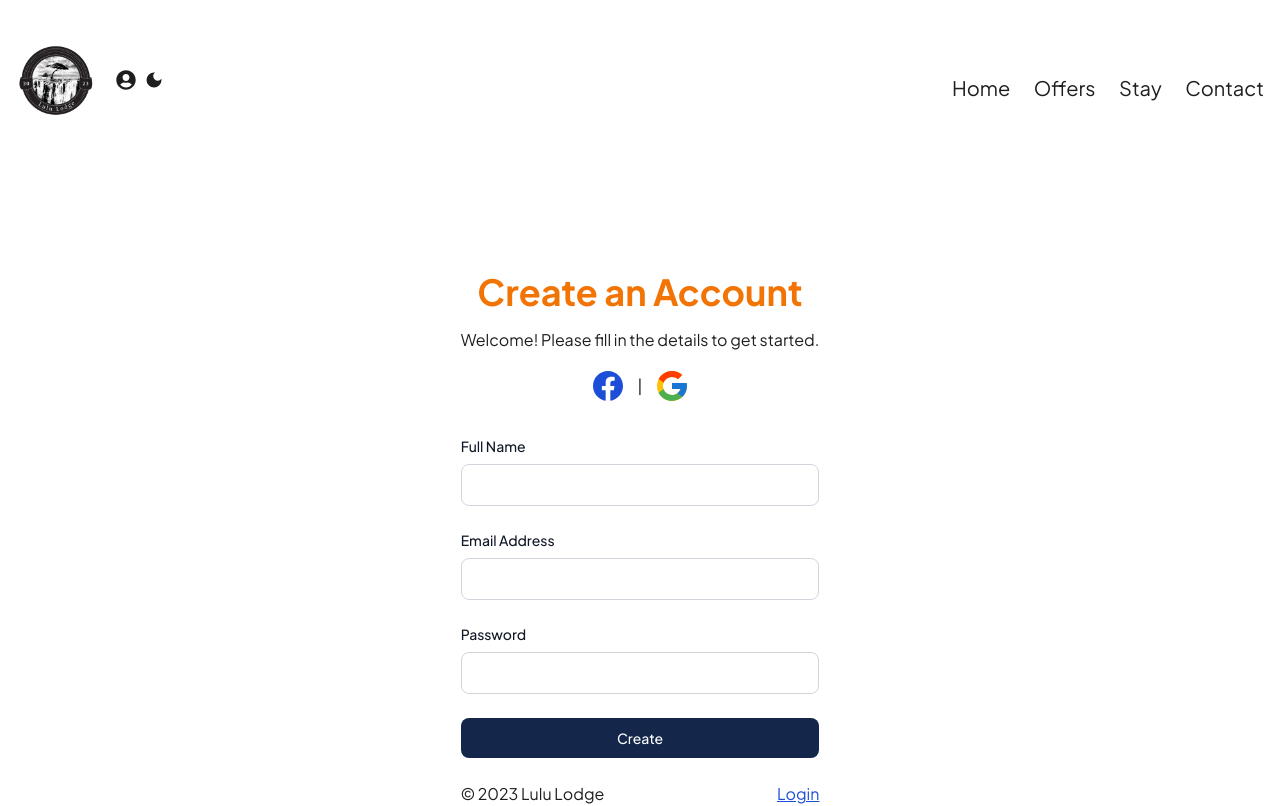
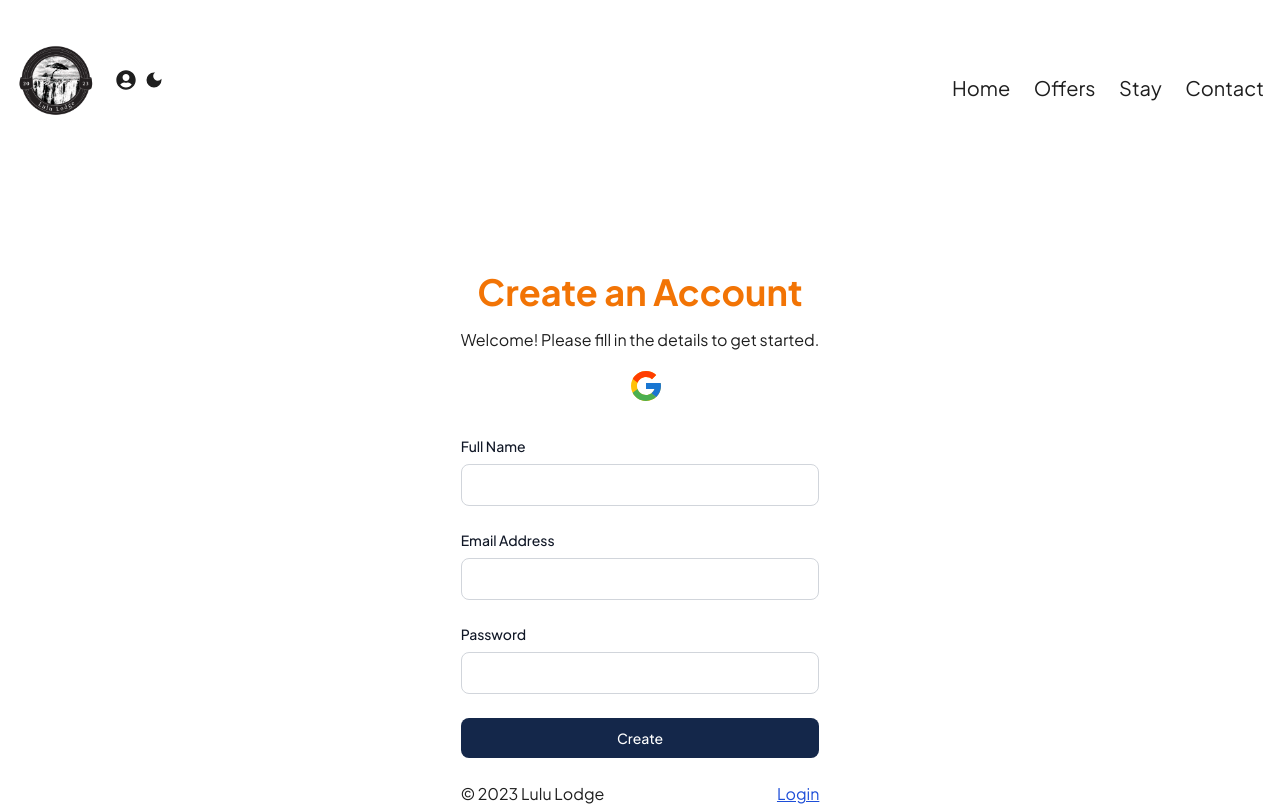
Before and after one commit to Demenico14/Lulu_lodge, a Next.js app: page /auth in a window 1280 px wide. Shown: the top 806 px of the page. Built offline with nearby package versions, Linux system fonts and the light colour scheme; no server answers.

Commit message:
Update page.tsx

```diff
--- a/src/app/(web)/auth/page.tsx
+++ b/src/app/(web)/auth/page.tsx
@@ -72,10 +72,7 @@ const Auth = () => {
             Welcome! Please fill in the details to get started.
           </p>
           <span className="inline-flex items-center justify-center">
-            <BiLogoFacebookCircle
-             onClick={loginHandler}
-             className="mr-3 text-4xl cursor-pointer text-blue-700 dark:text-white" />{" "}
-            |
+
             <FcGoogle
             onClick={loginHandler}
             className="ml-3 text-4xl cursor-pointer" />
```
